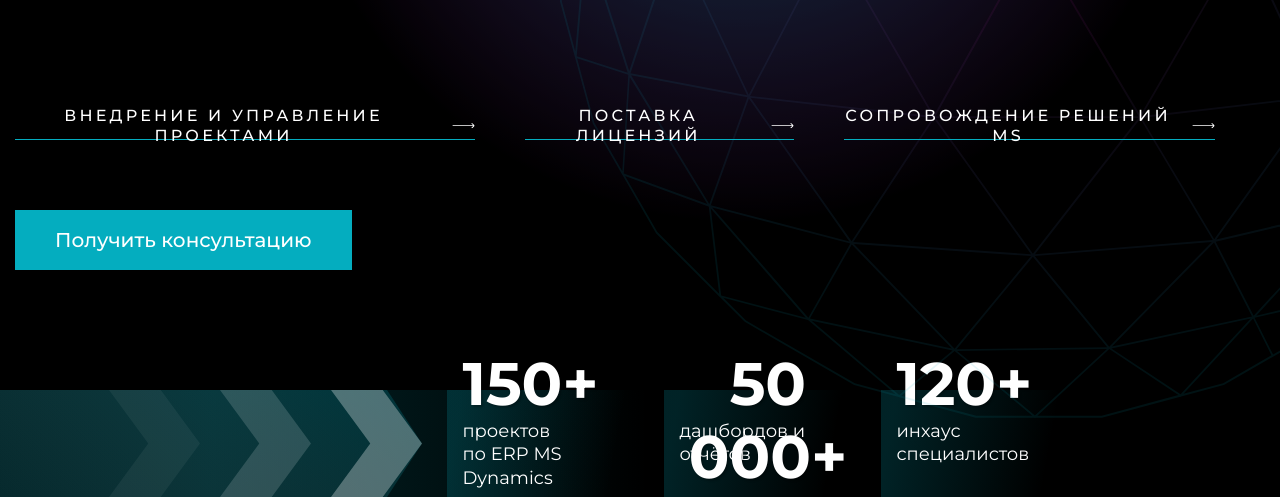
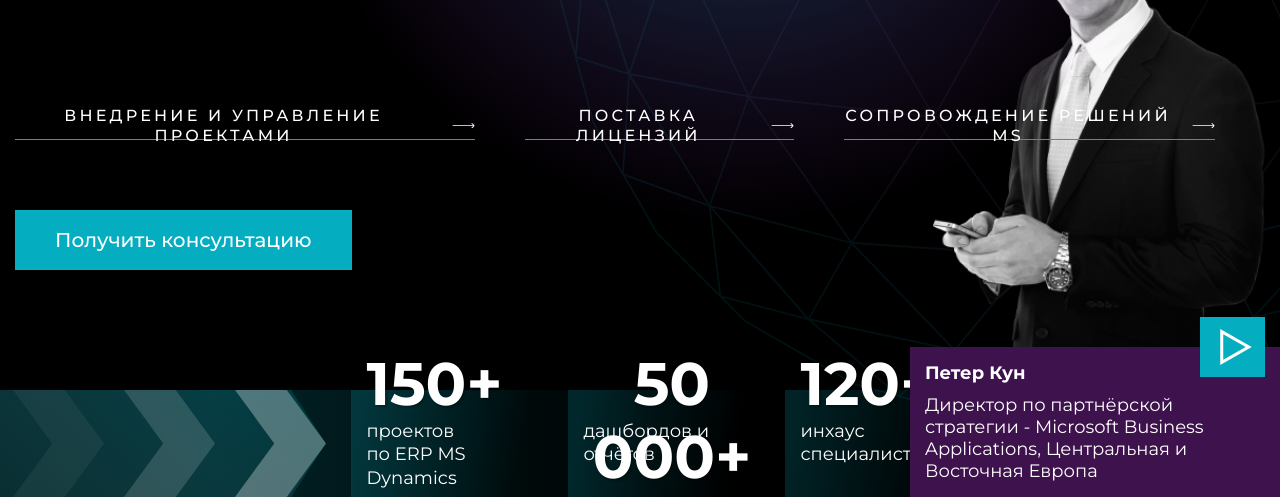
Before and after one commit to Rest133/Navicon, a website: page src/erp.html in a window 1280 px wide. Shown: the part 545-1044 px from the top of the page. Drawn offline with nearby package versions, Linux system fonts and the light colour scheme; files that its build step writes are made by us from their sources.

Commit message:
Add video block to ERP page

```diff
--- a/src/assets/css/style.scss
+++ b/src/assets/css/style.scss
@@ -216,7 +216,7 @@
   }
 }
 
-.block__title_about-us{
+.block__title_about-us {
   @media (max-width: 767px) {
     font-size: 35px;
   }
@@ -535,6 +535,10 @@
   }
 }
 
+.bottom-counters__arrow_w25p{
+  width: 25.5%;
+}
+
 .bottom-counters__small-arrow {
   display: inline-flex;
   width: 91px;
@@ -1135,6 +1139,7 @@
   background: url(../img/2.content/animation-shape.svg) center no-repeat;
   background-size: contain;
   opacity: 0.1;
+  z-index: 0;
 }
 
 .moving-element_animation-shape_business-solutions {
@@ -4034,10 +4039,6 @@
   width: 290px;
   height: 164px;
   overflow: hidden;
-
-  img {
-
-  }
 }
 
 .moving-pictures__item-title {
@@ -4054,6 +4055,75 @@
   line-height: 22px;
 }
 
+.video-block {
+  position: absolute;
+  right: 0;
+  display: flex;
+  flex-flow: column;
+  width: 370px;
+}
+
+.extended-erp__video-block {
+  bottom: 0;
+}
+
+.services__video-block{
+  bottom: 55px;
+}
+
+.video-block__video {
+  width: 400px;
+  height: 521px;
+  position: relative;
+  bottom: -20px;
+  right: 15px;
+}
+
+.video-block__button {
+  position: absolute;
+  right: 30px;
+  bottom: -10px;
+  display: flex;
+  justify-content: center;
+  align-items: center;
+  width: 65px;
+  height: 60px;
+  background: #04adbf;
+  z-index: 7;
+  cursor: pointer;
+
+  &::before {
+    content: '';
+    position: relative;
+    left: 3px;
+    width: 36px;
+    height: 36px;
+    background: url(../img/svg/play.svg) center no-repeat;
+    background-size: contain;
+  }
+
+}
+
+.video-block__description{
+  display: flex;
+  flex-flow: column;
+  padding: 15px;
+  background: #3E134D;
+  color: #FFFFFF;
+  z-index: 5;
+}
+.video-block__description-title{
+  font-weight: bold;
+  font-size: 18px;
+  line-height: 22px;
+}
+
+.video-block__description-text{
+  margin-top: 10px;
+  font-size: 18px;
+  line-height: 22px;
+}
+
 @import "slider";
 @import "footer";
 @import "popups";
--- a/src/erp.html
+++ b/src/erp.html
@@ -44,7 +44,7 @@
             <button class="block__button block__button_extended-erp">Получить консультацию</button>
         </div>
         <div class="extended-erp__bottom-counters bottom-counters">
-            <div class="bottom-counters__arrow">
+            <div class="bottom-counters__arrow bottom-counters__arrow_w25p">
                 <div class="bottom-counters__small-arrow bottom-counters__small-arrow_left"></div>
                 <div class="bottom-counters__small-arrow bottom-counters__small-arrow_middle"></div>
                 <div class="bottom-counters__small-arrow bottom-counters__small-arrow_right"></div>
@@ -60,6 +60,17 @@
             <div class="bottom-counters__text-block">
                 <p class="bottom-counters__digits">120+</p>
                 <p class="bottom-counters__text">инхаус специалистов</p>
+            </div>
+        </div>
+        <div class="extended-erp__video-block video-block">
+            <div class="video-block__video">
+                <img src="assets/img/2.content/video-block.png" alt="">
+                <button class="video-block__button"></button>
+            </div>
+            <div class="video-block__description">
+                <p class="video-block__description-title">Петер Кун</p>
+                <p class="video-block__description-text">Директор по партнёрской стратегии - Microsoft Business
+                    Applications, Центральная и Восточная Европа</p>
             </div>
         </div>
     </section>
@@ -220,7 +231,16 @@
                 <img src="assets/img/2.content/apps-links.svg" alt="" class="services__apps-img">
             </div>
         </div>
-
+        <div class="services__video-block video-block">
+            <div class="video-block__video">
+                <img src="assets/img/2.content/video-block.png" alt="">
+                <button class="video-block__button"></button>
+            </div>
+            <div class="video-block__description">
+                <p class="video-block__description-title">Роман Приходченко</p>
+                <p class="video-block__description-text">Руководитель отдела бизнес-приложений</p>
+            </div>
+        </div>
     </section>
     <!-- /Services block -->
 
```
Also changed, not shown: src/assets/css/style.css, src/assets/img/2.content/video-block.png (added), 1 other file.
